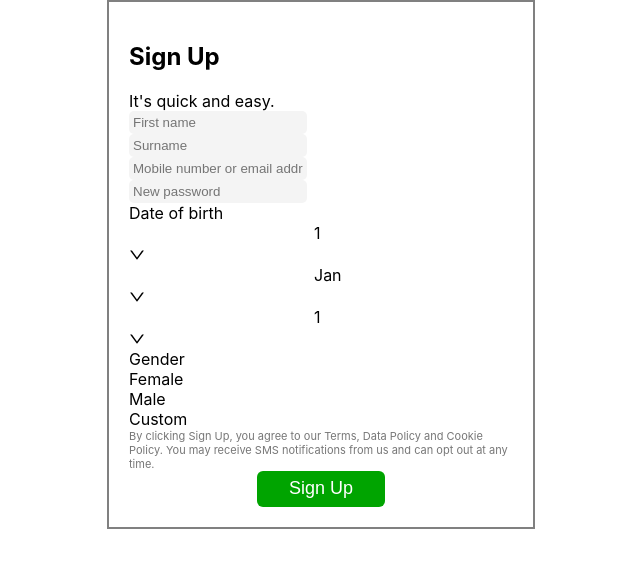
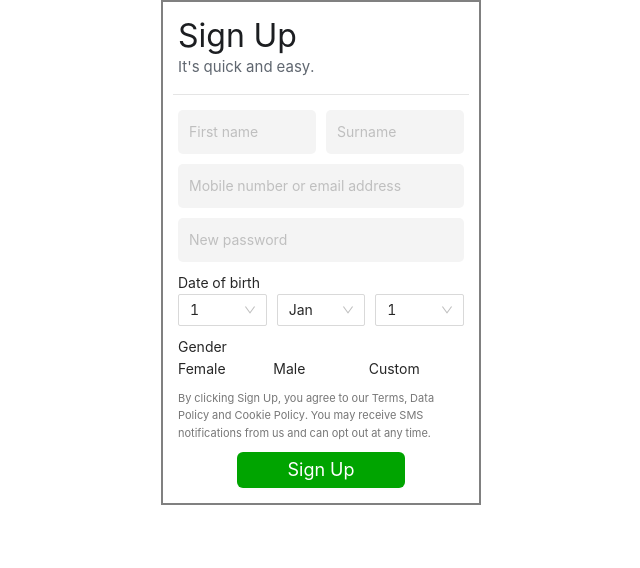
Before and after one commit to 2110521-2563-1-Software-Architecture/TBD-Project, a React (Create React App) app in the folder frontend/: page /register in a window 1280 px wide. Shown: the top 568 px of the page, without its empty margins (319-959 px from the left). Built offline with nearby package versions, Linux system fonts and the light colour scheme.

Commit message:
add antd in App.js

```diff
--- a/frontend/src/App.js
+++ b/frontend/src/App.js
@@ -5,6 +5,7 @@ import Login from './Components/Login'
 import Register from './Components/Register'
 import axios from 'axios'
 import {BrowserRouter as Router, Link, Route, Switch} from 'react-router-dom'
+import "antd/dist/antd.css";
 
 function App() {
   return (
--- a/frontend/src/Components/Register.js
+++ b/frontend/src/Components/Register.js
@@ -47,11 +47,15 @@ function Register() {
     }
     return (
         <div style={page}>
-            <Row className="head" style={{ marginBottom:'10'}}>
-                <h2>Sign Up</h2>
-                <h>It's quick and easy.</h>
+            <Row className="head">
+                <Col span={24} style={topic}>
+                    Sign Up
+                </Col>
+                <Col style={title}>
+                    It's quick and easy.
+                </Col>
             </Row>
-            <Row style={{bordertop: '1px solid #E5E5E5'}}>
+            <Row style={{borderTop: '1px solid #E5E5E5', marginTop:"15px", paddingTop:"15px"}} gutter={10}>
                 <Col span={12}>
                     <Input
                         style={input}
@@ -67,24 +71,25 @@ function Register() {
                     />
                 </Col>
             </Row>
-            <Row>
+            <Row style={{marginTop:"10px"}}>
                 <Input
                     style={input}
                     onChange={onChangeEmail}
                     placeholder="Mobile number or email address"
                 />
             </Row>
-            <Row>
+            <Row style={{marginTop:"10px"}}>
                 <Input
                     style={input}
                     onChange={onChangePassword}
                     placeholder="New password"
                 />
             </Row>
-            <Row>
-                <h>Date of birth</h>
+            <Row style={{marginTop:"10px"}} gutter={10}>
+                <Col span={24}>Date of birth</Col>
                 <Col span={8}>
                     <Select
+                        style={select}
                         defaultValue="1"
                         onChange={e => {
                             onChangeDate(e);
@@ -124,6 +129,7 @@ function Register() {
                 </Col>
                 <Col span={8}>
                     <Select
+                        style={select}
                         defaultValue="1"
                         onChange={e => {
                             onChangeMonth(e);
@@ -144,6 +150,7 @@ function Register() {
                 </Col>
                 <Col span={8}>
                     <Select
+                        style={select}
                         defaultValue="1"
                         onChange={e => {
                             onChangeYear(e);
@@ -182,8 +189,8 @@ function Register() {
                     </Select>
                 </Col>
             </Row>
-            <Row>
-                <h>Gender</h>
+            <Row style={{marginTop:"10px"}}>
+                <Col span={24}>Gender</Col>
                 <Col span={8}>Female</Col>
                 <Col span={8}>Male</Col>
                 <Col span={8}>Custom</Col>
@@ -191,7 +198,7 @@ function Register() {
             <Row style={down}>
 By clicking Sign Up, you agree to our Terms, Data Policy and Cookie Policy. You may receive SMS notifications from us and can opt out at any time.
             </Row>
-            <Row style={{textAlign: "center"}}>
+            <Row justify="center">
                 <Button
                     onClick={()=>onSubmit()}
                     style={button_sign_up}
@@ -205,31 +212,48 @@ By clicking Sign Up, you agree to our Terms, Data Policy and Cookie Policy. You
 }
 const page = {
     margin: 'auto',
-    width: "30%",
+    width: "25%",
     border: 'gray solid 2px',
-    padding: '20px',
+    padding: '15px',
 }
 const down = {
     color: "#777",
-    fontSize: "11px"
+    fontSize: "11px",
+    marginTop: "10px",
+    marginBottom: "10px"
 }
 const input = {
-    width: "170px",
+    width: "100%",
     borderColor: "#ccd0d5",
     background: "#F4F4F4",
     border:"none",
     borderRadius:"5px",
-    padding:"4px"
+    padding:"11px"
 }
 const button_sign_up = {
     height: "36px",
     backgroundColor: "#00a400",
     border: "none",
     borderRadius: "6px",
-    paddingLeft: "32px",
-    paddingRight: "32px",
+    paddingLeft: "50px",
+    paddingRight: "50px",
     color: "#fff",
     fontSize: "18px",
 }
+const topic = {
+    color: "#1c1e21",
+    fontSize: "32px",
+    lineHeight: "38px",
+    marginBottom: "0"
+
+}
+const title = {
+    color: "#606770",
+    fontSize: "15px",
+    lineHeight: "24px"
+}
+const select = {
+    width:"100%"
+}
 
 export default Register
```
